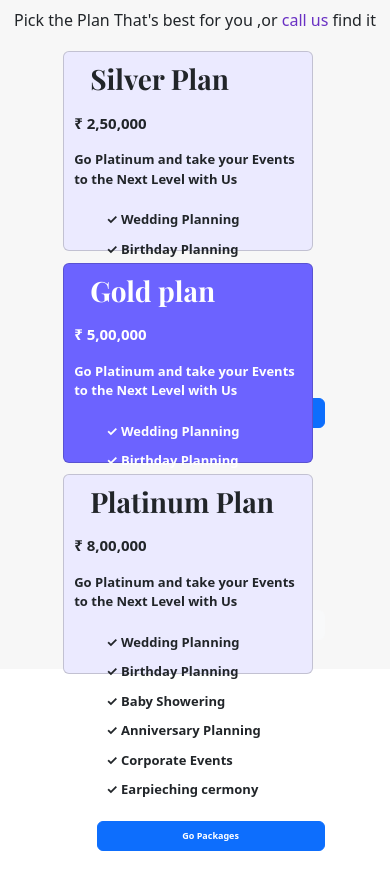
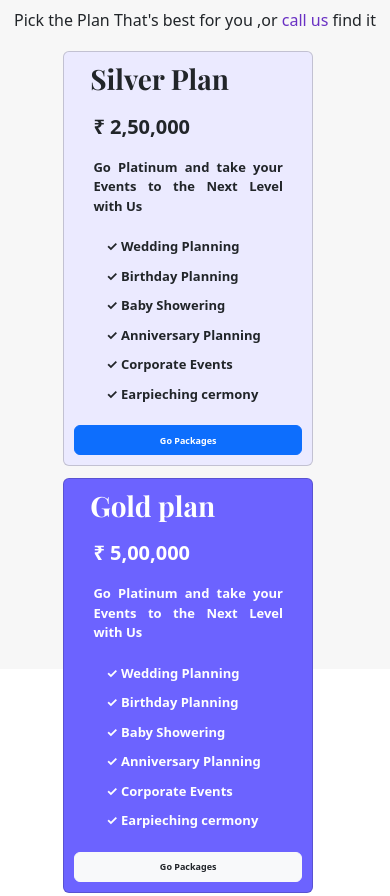
Before and after one commit to Nivash666/g3eventplanners, a plain HTML site: page home.html in a window 390 px wide. Shown: the part 997-1893 px from the top of the page. Before the commit the page ends 1858 px from the top, so only its background shows below. Drawn offline with nearby package versions, Linux system fonts and the light colour scheme.

Commit message:
Initial commit-6

```diff
--- a/style.css
+++ b/style.css
@@ -142,7 +142,6 @@ h1, h2, h3, h4, h5, h6 {
     }
     .card{
         width: 250px !important;
-        height: 200px !important;
         margin-top: 0.7rem;
         margin-left: 2.3rem;
     }
@@ -152,8 +151,16 @@ h1, h2, h3, h4, h5, h6 {
         text-align: center;
         height: 30px;
 
-        margin-left: 1.4rem;
     }
+    #card-para{
+        padding: 0rem 1.2rem;
+        font-size: 20px !important;
+      }
+
+      .card-body .para-2{
+        padding: 0rem 1.2rem !important;
+        text-align: justify;
+      }
 
     .card-body{
         padding: 10px !important;
```
